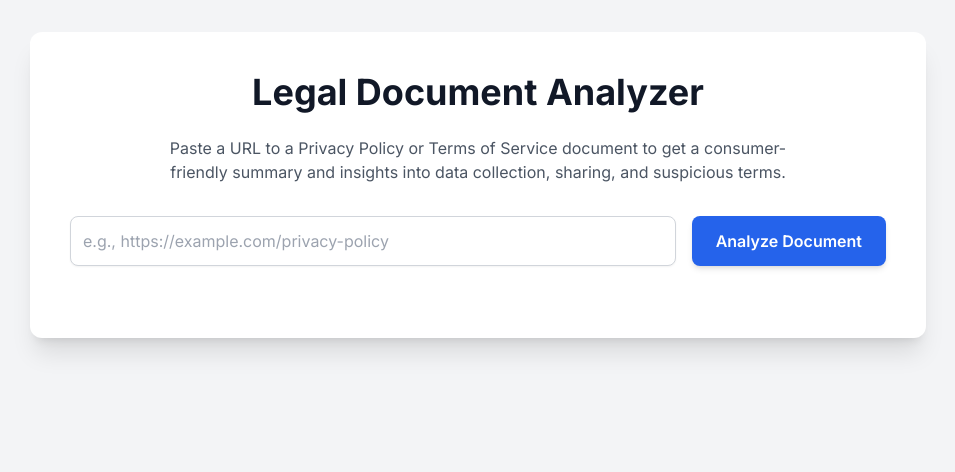
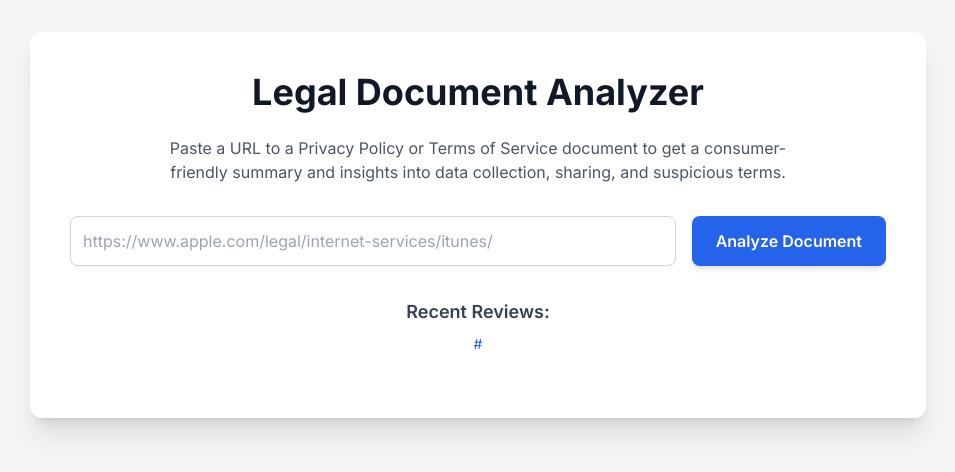
Before and after one commit to patlerds/TOSCheck-Transfer-Students, a Flask app: template templates/index.html in a window 1280 px wide. Shown: the top 472 px of the page, without its empty margins (162-1117 px from the left). Run offline with Flask 3, Linux system fonts and the light colour scheme; the template is opened without the code that fills it: most values are stand-ins (such as "Sample title", 1, 10 or a date in 2020); some libraries are stand-ins or nearby versions.

Commit message:
(a) Added default URL (b) Showing recent reviews

```diff
--- a/app.py
+++ b/app.py
@@ -13,6 +13,7 @@ import concurrent.futures
 import shutil # For deleting directories
 import socket # For hostname check
 from urllib.parse import urlparse # For URL validation
+import glob # For finding cached files
 
 # Load environment variables from .env file (for API key during local development)
 load_dotenv()
@@ -352,12 +353,39 @@ def analyze_document_task(url_hash, url):
         print(f"Error in analyze_document_task for {url}: {e}")
         job_statuses[url_hash] = {"status": "failed", "error": str(e)}
 
+def get_recent_cached_urls(limit=5):
+    """
+    Retrieves the most recent N URLs from the cache.
+    Each cached item has its own directory. Inside each directory, there's analysis.json
+    that contains the original URL and a timestamp.
+    """
+    recent_urls_info = []
+    # Using glob to find all analysis.json files in subdirectories of CACHE_DIR
+    for analysis_file in glob.glob(os.path.join(CACHE_DIR, '*', 'analysis.json')):
+        try:
+            with open(analysis_file, 'r', encoding='utf-8') as f:
+                data = json.load(f)
+                url = data.get('url')
+                timestamp = data.get('timestamp')
+                if url and timestamp is not None:
+                    recent_urls_info.append({'url': url, 'timestamp': timestamp})
+        except (json.JSONDecodeError, KeyError, FileNotFoundError) as e:
+            print(f"Error reading or parsing cached file {analysis_file}: {e}")
+            continue
+
+    # Sort by timestamp in descending order (most recent first)
+    recent_urls_info.sort(key=lambda x: x['timestamp'], reverse=True)
+
+    # Return only the URL strings, limited by 'limit'
+    return [info['url'] for info in recent_urls_info[:limit]]
+
 
 @app.route('/')
 def index():
     """Renders the main frontend HTML page."""
     load_current_app_version()
-    return render_template('index.html', app_version=CURRENT_APP_VERSION)
+    recent_urls = get_recent_cached_urls(5) # Get the 5 most recent
+    return render_template('index.html', app_version=CURRENT_APP_VERSION, recent_urls=recent_urls)
 
 
 @app.route('/analyze', methods=['POST'])
--- a/templates/index.html
+++ b/templates/index.html
@@ -1,14 +1,13 @@
 <!DOCTYPE html>
 <html lang="en">
+
 <head>
 
     <meta charset="UTF-8">
     <meta name="viewport" content="width=device-width, initial-scale=1.0">
     <title>Legal Document Analyzer</title>
-    <!-- Tailwind CSS CDN -->
     <script src="https://cdn.tailwindcss.com"></script>
     <link href="https://fonts.googleapis.com/css2?family=Inter:wght@400;600;700&display=swap" rel="stylesheet">
-    <!-- Marked.js for Markdown parsing -->
     <script src="https://cdn.jsdelivr.net/npm/marked/marked.min.js"></script>
     <style>
         body {
@@ -16,22 +15,27 @@
             background-color: #f3f4f6;
             color: #374151;
         }
+
         /* Custom scrollbar for better aesthetics */
         ::-webkit-scrollbar {
             width: 8px;
             height: 8px;
         }
+
         ::-webkit-scrollbar-track {
             background: #e0e0e0;
             border-radius: 10px;
         }
+
         ::-webkit-scrollbar-thumb {
             background: #a0a0a0;
             border-radius: 10px;
         }
+
         ::-webkit-scrollbar-thumb:hover {
             background: #7a7a7a;
         }
+
         /* Basic markdown styling for rendered content */
         .markdown-content ul {
             list-style-type: disc;
@@ -39,75 +43,96 @@
             margin-top: 8px;
             margin-bottom: 8px;
         }
+
         .markdown-content ol {
             list-style-type: decimal;
             padding-left: 20px;
             margin-top: 8px;
             margin-bottom: 8px;
         }
+
         .markdown-content strong {
             font-weight: 700;
         }
+
         .markdown-content em {
             font-style: italic;
         }
+
         .markdown-content p {
             margin-bottom: 8px;
         }
+
         /* Style for blockquotes generated from citations */
         .markdown-content blockquote {
-            border-left: 4px solid #d1d5db; /* gray-300 */
+            border-left: 4px solid #d1d5db;
+            /* gray-300 */
             margin-left: 0;
             padding-left: 1rem;
-            color: #4b5563; /* gray-600 */
+            color: #4b5563;
+            /* gray-600 */
             font-style: italic;
         }
     </style>
 </head>
+
 <body class="min-h-screen flex flex-col items-center py-8 px-4 sm:px-6 lg:px-8">
     <div class="max-w-4xl w-full bg-white shadow-xl rounded-xl p-6 sm:p-8 lg:p-10">
-        <!-- Made the h1 title clickable to go to the home page -->
-        <a href="/" class="block text-center no-underline text-gray-900 hover:text-blue-700 transition duration-150 ease-in-out">
+        <a href="/"
+            class="block text-center no-underline text-gray-900 hover:text-blue-700 transition duration-150 ease-in-out">
             <h1 class="text-3xl sm:text-4xl font-bold mb-6">Legal Document Analyzer</h1>
         </a>
         <p class="text-center text-gray-600 mb-8 max-w-2xl mx-auto">
-            Paste a URL to a Privacy Policy or Terms of Service document to get a consumer-friendly summary and insights into data collection, sharing, and suspicious terms.
+            Paste a URL to a Privacy Policy or Terms of Service document to get a consumer-friendly summary and insights
+            into data collection, sharing, and suspicious terms.
         </p>
 
         <div class="flex flex-col sm:flex-row gap-4 mb-8">
-            <input
-                type="url"
-                id="urlInput"
-                placeholder="e.g., https://example.com/privacy-policy"
-                class="flex-grow p-3 border border-gray-300 rounded-lg focus:ring-blue-500 focus:border-blue-500 shadow-sm transition duration-150 ease-in-out"
-            >
-            <button
-                id="analyzeButton"
-                class="px-6 py-3 bg-blue-600 text-white font-semibold rounded-lg shadow-md hover:bg-blue-700 focus:outline-none focus:ring-2 focus:ring-blue-500 focus:ring-offset-2 transition duration-150 ease-in-out transform hover:scale-105"
-            >
+            <input type="url" id="urlInput" placeholder="https://www.apple.com/legal/internet-services/itunes/"
+                class="flex-grow p-3 border border-gray-300 rounded-lg focus:ring-blue-500 focus:border-blue-500 shadow-sm transition duration-150 ease-in-out">
+            <button id="analyzeButton"
+                class="px-6 py-3 bg-blue-600 text-white font-semibold rounded-lg shadow-md hover:bg-blue-700 focus:outline-none focus:ring-2 focus:ring-blue-500 focus:ring-offset-2 transition duration-150 ease-in-out transform hover:scale-105">
                 Analyze Document
             </button>
         </div>
 
-        <!-- Loading Indicator -->
+        {% if recent_urls %}
+        <div class="mb-6 text-center">
+            <h3 class="text-lg font-semibold text-gray-700 mb-2">Recent Reviews:</h3>
+            <ul class="list-none p-0 flex flex-wrap justify-center gap-2">
+                {% for url in recent_urls %}
+                <li>
+                    <a href="?url={{ url }}" class="text-blue-600 hover:text-blue-800 hover:underline text-sm truncate"
+                        style="max-width: 250px; overflow: hidden; white-space: nowrap; text-overflow: ellipsis; display: block;"
+                        title="{{ url }}">
+                        {{ url }}
+                    </a>
+                </li>
+                {% endfor %}
+            </ul>
+        </div>
+        {% endif %}
+
         <div id="loadingIndicator" class="hidden text-center my-8">
-            <div class="animate-spin rounded-full h-12 w-12 border-4 border-blue-500 border-t-transparent mx-auto mb-4"></div>
+            <div class="animate-spin rounded-full h-12 w-12 border-4 border-blue-500 border-t-transparent mx-auto mb-4">
+            </div>
             <p class="text-lg text-gray-700 font-medium" id="loadingMessage">Starting analysis...</p>
         </div>
 
-        <!-- Error Message -->
-        <div id="errorMessage" class="hidden bg-red-100 border border-red-400 text-red-700 px-4 py-3 rounded-lg relative my-8" role="alert">
+        <div id="errorMessage"
+            class="hidden bg-red-100 border border-red-400 text-red-700 px-4 py-3 rounded-lg relative my-8"
+            role="alert">
             <strong class="font-bold">Error!</strong>
             <span class="block sm:inline" id="errorText">Something went wrong. Please try again.</span>
         </div>
 
-        <!-- Analysis Results -->
         <div id="resultsSection" class="hidden bg-gray-50 p-6 rounded-lg shadow-inner mt-8">
             <h2 class="text-2xl font-bold text-gray-800 mb-6 border-b pb-2">Analysis Results</h2>
 
             <div class="mb-6">
                 <h3 class="text-xl font-semibold text-gray-700 mb-3">Overall Summary</h3>
-                <div id="summaryResult" class="markdown-content text-gray-800 leading-relaxed bg-white p-4 rounded-md shadow-sm"></div>
+                <div id="summaryResult"
+                    class="markdown-content text-gray-800 leading-relaxed bg-white p-4 rounded-md shadow-sm"></div>
             </div>
 
             <div class="mb-6">
@@ -116,12 +141,15 @@
                     <table class="min-w-full bg-white border border-gray-200 rounded-md shadow-sm">
                         <thead>
                             <tr class="bg-gray-100 border-b">
-                                <th class="py-2 px-4 text-left text-sm font-medium text-gray-600 uppercase tracking-wider">Data Type</th>
-                                <th class="py-2 px-4 text-left text-sm font-medium text-gray-600 uppercase tracking-wider">Purpose</th>
+                                <th
+                                    class="py-2 px-4 text-left text-sm font-medium text-gray-600 uppercase tracking-wider">
+                                    Data Type</th>
+                                <th
+                                    class="py-2 px-4 text-left text-sm font-medium text-gray-600 uppercase tracking-wider">
+                                    Purpose</th>
                             </tr>
                         </thead>
                         <tbody id="dataCollectionBody">
-                            <!-- Data will be inserted here by JavaScript -->
                         </tbody>
                     </table>
                 </div>
@@ -130,7 +158,6 @@
             <div class="mb-6">
                 <h3 class="text-xl font-semibold text-gray-700 mb-3">Data Sharing & Selling</h3>
                 <div id="dataSharingResult" class="bg-white p-4 rounded-md shadow-sm">
-                    <!-- Data will be inserted here by JavaScript -->
                 </div>
             </div>
 
@@ -140,20 +167,26 @@
                     <table class="min-w-full bg-white border border-gray-200 rounded-md shadow-sm">
                         <thead>
                             <tr class="bg-gray-100 border-b">
-                                <th class="py-2 px-4 text-left text-sm font-medium text-gray-600 uppercase tracking-wider">Term</th>
-                                <th class="py-2 px-4 text-left text-sm font-medium text-gray-600 uppercase tracking-wider">Explanation</th>
-                                <th class="py-2 px-4 text-left text-sm font-medium text-gray-600 uppercase tracking-wider">Citation</th> <!-- New Column -->
+                                <th
+                                    class="py-2 px-4 text-left text-sm font-medium text-gray-600 uppercase tracking-wider">
+                                    Term</th>
+                                <th
+                                    class="py-2 px-4 text-left text-sm font-medium text-gray-600 uppercase tracking-wider">
+                                    Explanation</th>
+                                <th
+                                    class="py-2 px-4 text-left text-sm font-medium text-gray-600 uppercase tracking-wider">
+                                    Citation</th>
                             </tr>
                         </thead>
                         <tbody id="suspiciousTermsBody">
-                            <!-- Data will be inserted here by JavaScript -->
                         </tbody>
                     </table>
                 </div>
             </div>
 
             <div class="text-center text-gray-500 text-sm mt-8 border-t pt-4">
-                <p>Disclaimer: The analysis provided by this AI is for informational purposes only and does not constitute legal advice. Always consult with a legal professional for specific legal guidance.</p>
+                <p>Disclaimer: The analysis provided by this AI is for informational purposes only and does not
+                    constitute legal advice. Always consult with a legal professional for specific legal guidance.</p>
                 <p class="mt-2">App Version: <span id="versionText">{{ app_version }}</span></p>
             </div>
         </div>
@@ -332,8 +365,7 @@
                         <tr class="border-b last:border-b-0">
                             <td class="py-2 px-4 text-sm text-gray-700">${marked.parseInline(item.term || 'N/A')}</td>
                             <td class="py-2 px-4 text-sm text-gray-700 markdown-content">${marked.parse(item.explanation || 'N/A')}</td>
-                            <td class="py-2 px-4 text-sm text-gray-700 markdown-content">${marked.parse(item.citation || 'N/A')}</td> <!-- Display citation -->
-                        </tr>
+                            <td class="py-2 px-4 text-sm text-gray-700 markdown-content">${marked.parse(item.citation || 'N/A')}</td> </tr>
                     `;
                     suspiciousTermsBody.insertAdjacentHTML('beforeend', row);
                 });
@@ -404,4 +436,5 @@
         });
     </script>
 </body>
+
 </html>
```
